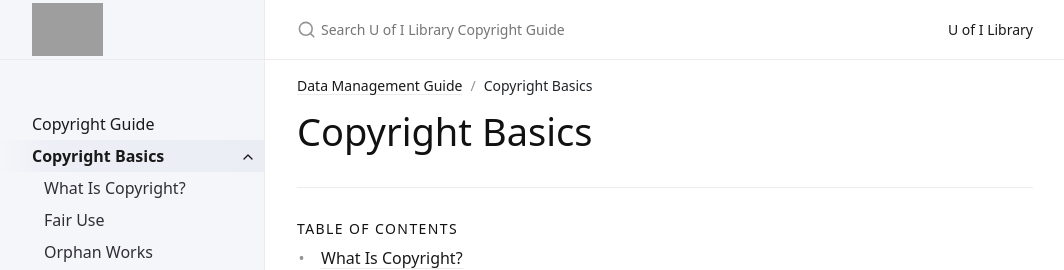
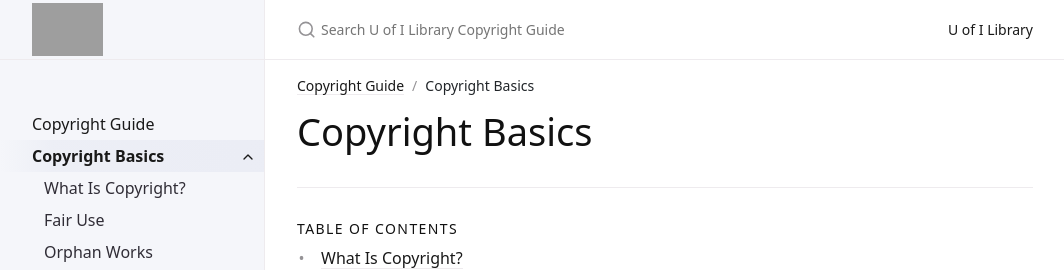
Before and after one commit to uidaholib/copyright-guide, a Jekyll site: the page built from guide/basics/index.md, in a window 1280 px wide. Shown: the top 270 px of the page, without its empty margins (107-1171 px from the left). Built offline with Jekyll 4.4.1, drawn with Linux system fonts in a browser that asks for light colours; grey boxes are pictures that could not be loaded.

Commit message:
tweak breadcrumbs

```diff
--- a/_layouts/default.html
+++ b/_layouts/default.html
@@ -118,7 +118,7 @@ layout: table_wrappers
         {% else %}
           <nav aria-label="Breadcrumb" class="breadcrumb-nav">
             <ol class="breadcrumb-nav-list">
-              <li class="breadcrumb-nav-list-item"><a href="{{ '/' | relative_url }}">Data Management Guide</a></li>
+              <li class="breadcrumb-nav-list-item"><a href="{{ '/' | relative_url }}">Copyright Guide</a></li>
               <li class="breadcrumb-nav-list-item"><span>{{ page.title }}</span></li>
             </ol>
           </nav>
```
